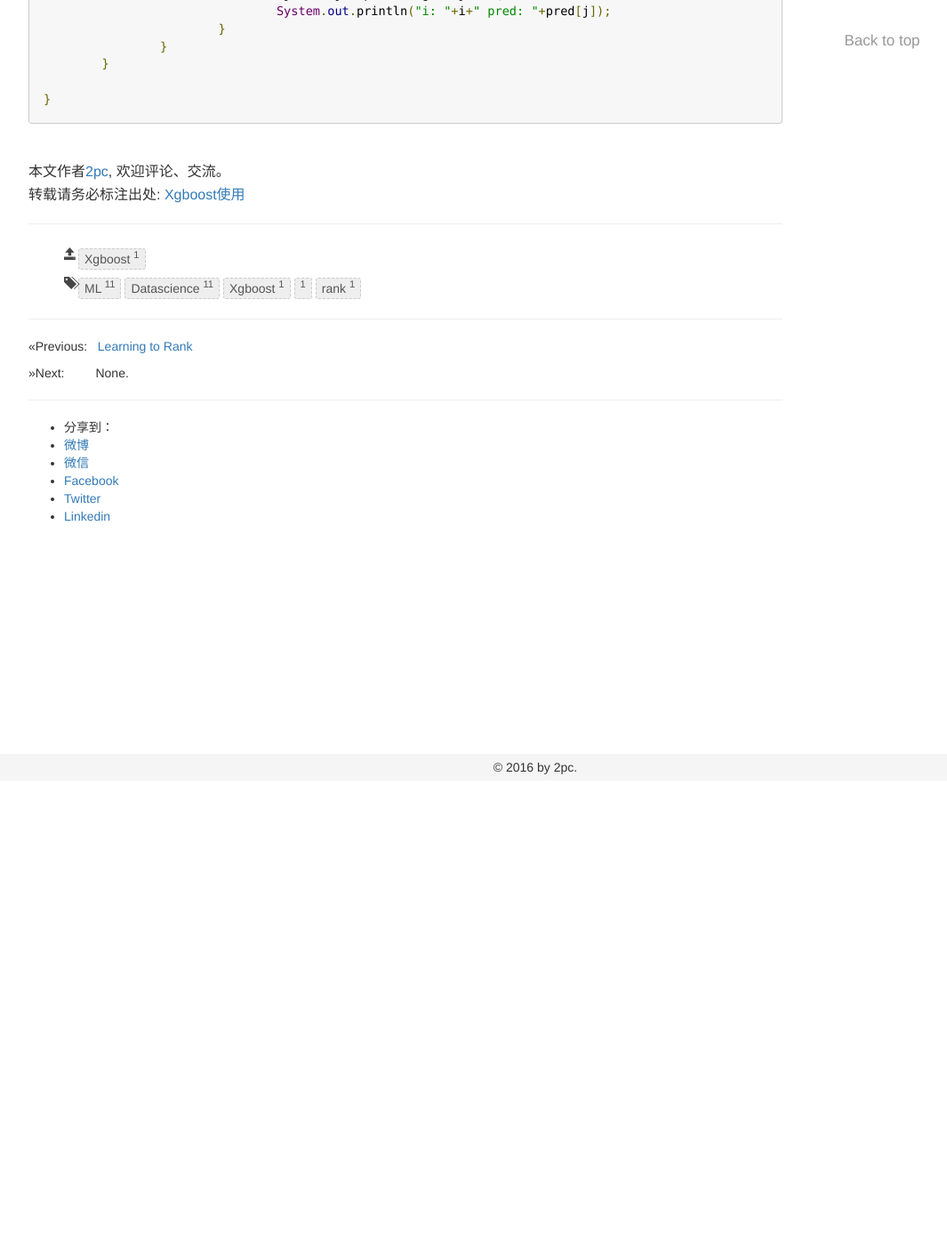
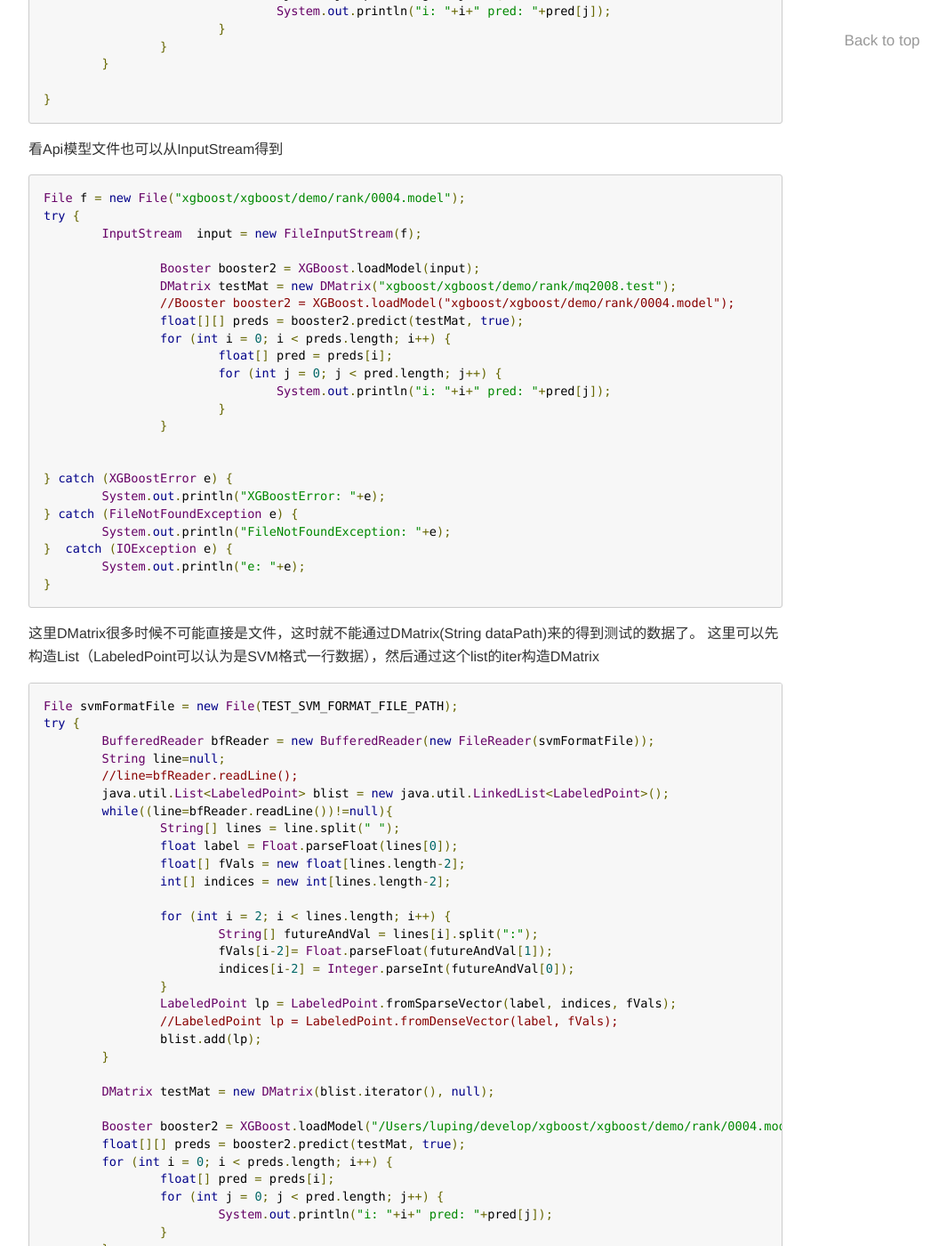
Before and after one commit to luyee/2pc.github.io, a Jekyll site: the page built from _posts/datascience/2016-05-19-Xgboost.md, in a window 1280 px wide and 1400 px high, scrolled down 523 px. Shown: the whole window at 89% size, without its empty margins (38-1103 px from the left). Built offline with Jekyll 4.4.1, drawn with Linux system fonts in a browser that asks for light colours; comment, search, counter and statistics services are not loaded; before the commit the page ends 1153 px from its top, so only the background shows below that; some of the changed text lies outside the part shown.

Commit message:
Update 2016-05-19-Xgboost.md

````diff
--- a/_posts/datascience/2016-05-19-Xgboost.md
+++ b/_posts/datascience/2016-05-19-Xgboost.md
@@ -31,3 +31,75 @@ public class LoadRankModelTest {
 
 }
 ```
+看Api模型文件也可以从InputStream得到
+
+```
+File f = new File("xgboost/xgboost/demo/rank/0004.model");
+try {
+	InputStream  input = new FileInputStream(f);
+
+		Booster booster2 = XGBoost.loadModel(input);
+		DMatrix testMat = new DMatrix("xgboost/xgboost/demo/rank/mq2008.test");
+		//Booster booster2 = XGBoost.loadModel("xgboost/xgboost/demo/rank/0004.model");
+		float[][] preds = booster2.predict(testMat, true);
+		for (int i = 0; i < preds.length; i++) {
+			float[] pred = preds[i];
+			for (int j = 0; j < pred.length; j++) {
+				System.out.println("i: "+i+" pred: "+pred[j]);
+			}
+		}
+
+
+} catch (XGBoostError e) {
+	System.out.println("XGBoostError: "+e);
+} catch (FileNotFoundException e) {
+	System.out.println("FileNotFoundException: "+e);
+}  catch (IOException e) {
+	System.out.println("e: "+e);
+}
+```
+
+这里DMatrix很多时候不可能直接是文件，这时就不能通过DMatrix(String dataPath)来的得到测试的数据了。
+这里可以先构造List<LabeledPoint>（LabeledPoint可以认为是SVM格式一行数据），然后通过这个list的iter构造DMatrix
+
+```
+File svmFormatFile = new File(TEST_SVM_FORMAT_FILE_PATH);
+try {
+	BufferedReader bfReader = new BufferedReader(new FileReader(svmFormatFile));
+	String line=null;
+	//line=bfReader.readLine();
+	java.util.List<LabeledPoint> blist = new java.util.LinkedList<LabeledPoint>();
+	while((line=bfReader.readLine())!=null){
+		String[] lines = line.split(" ");
+		float label = Float.parseFloat(lines[0]);
+		float[] fVals = new float[lines.length-2];
+		int[] indices = new int[lines.length-2];
+
+		for (int i = 2; i < lines.length; i++) {
+			String[] futureAndVal = lines[i].split(":");
+			fVals[i-2]= Float.parseFloat(futureAndVal[1]);
+			indices[i-2] = Integer.parseInt(futureAndVal[0]);
+		}
+		LabeledPoint lp = LabeledPoint.fromSparseVector(label, indices, fVals);
+		//LabeledPoint lp = LabeledPoint.fromDenseVector(label, fVals);
+		blist.add(lp);
+	}
+
+	DMatrix testMat = new DMatrix(blist.iterator(), null);
+
+	Booster booster2 = XGBoost.loadModel("/Users/luping/develop/xgboost/xgboost/demo/rank/0004.model");
+	float[][] preds = booster2.predict(testMat, true);
+	for (int i = 0; i < preds.length; i++) {
+		float[] pred = preds[i];
+		for (int j = 0; j < pred.length; j++) {
+			System.out.println("i: "+i+" pred: "+pred[j]);
+		}
+	}
+}catch(XGBoostError xGBoostError){
+	System.out.println("xGBoostError: "+xGBoostError);
+} catch(IOException e){
+
+	System.out.println("e: "+e);
+
+}
+```
````
Also changed, not shown: other parts of _posts/datascience/2016-05-19-Xgboost.md (+1 -1 lines).
